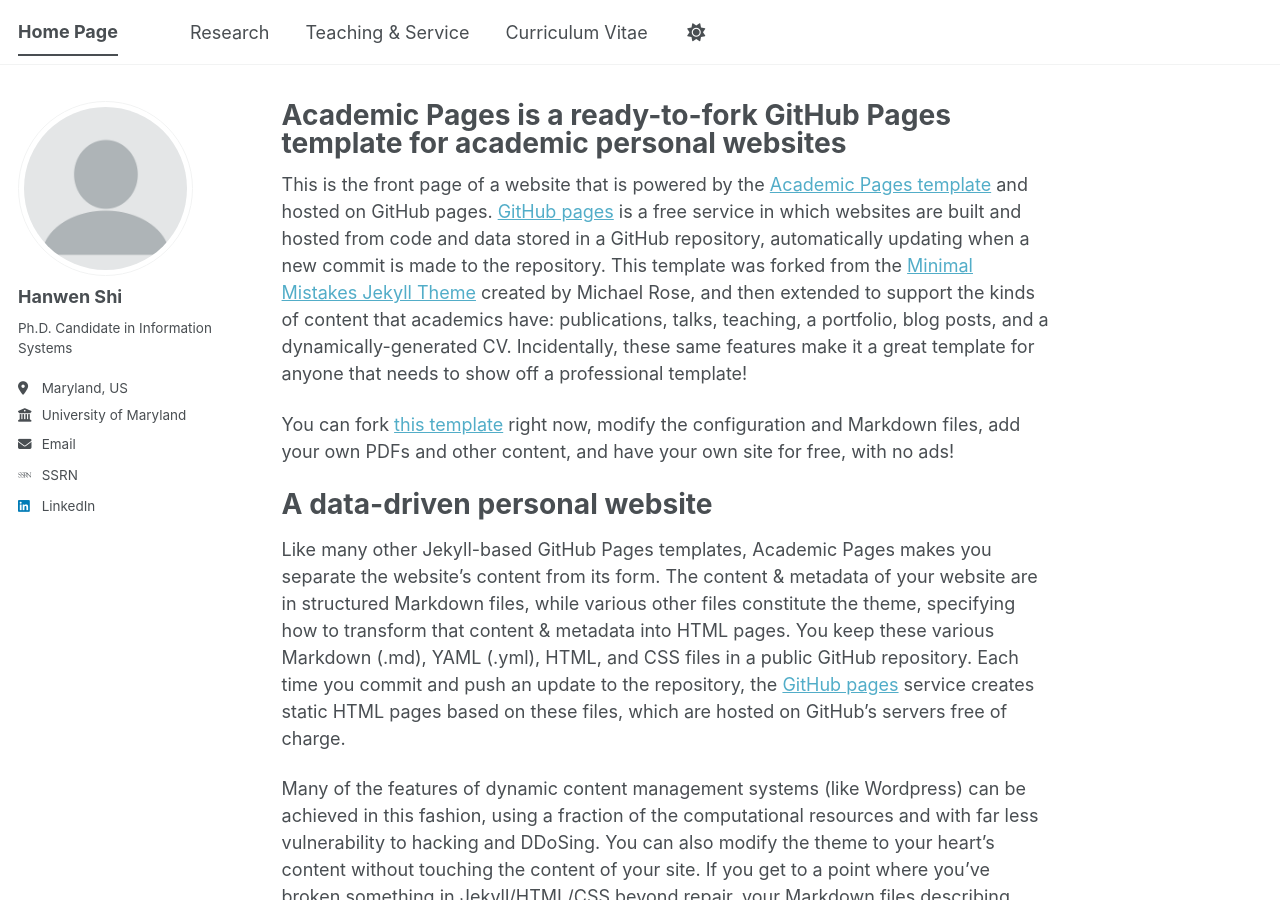
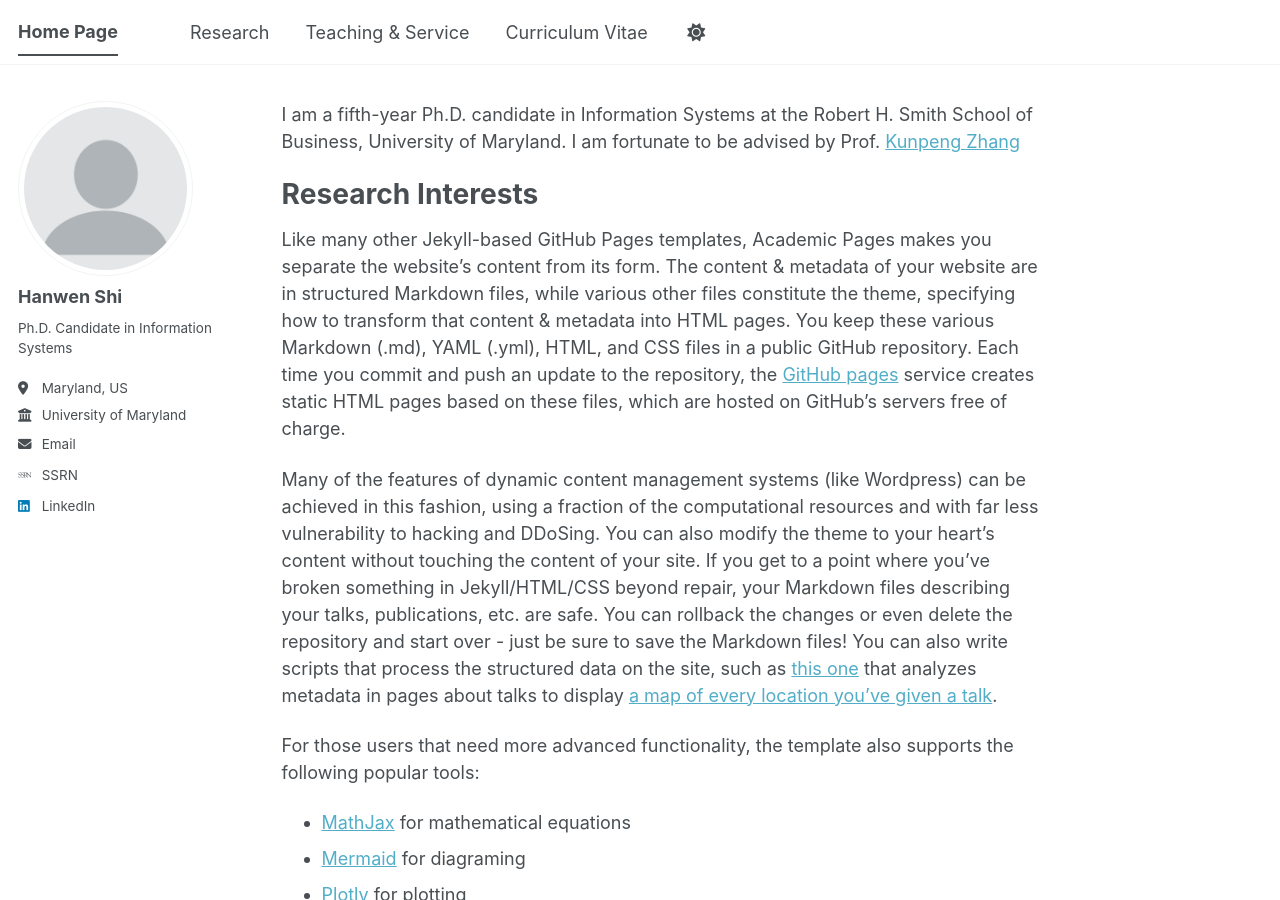
Before and after one commit to FrankieShih/frankieshih.github.io, a Jekyll site: the page built from _pages/about.md, in a window 1280 px wide and 900 px high. Built offline with Jekyll 4.4.1, drawn with Linux system fonts in a browser that asks for light colours; some web fonts are replaced; a script bundle is joined from its source files by our own code; library files that are not in the unit come from our copies.

Commit message:
Update about.md

```diff
--- a/_pages/about.md
+++ b/_pages/about.md
@@ -1,17 +1,15 @@
 ---
 permalink: /
-title: "Academic Pages is a ready-to-fork GitHub Pages template for academic personal websites"
+title: #"Academic Pages is a ready-to-fork GitHub Pages template for academic personal websites"
 author_profile: true
 redirect_from:
   - /about/
   - /about.html
 ---
 
-This is the front page of a website that is powered by the [Academic Pages template](https://github.com/academicpages/academicpages.github.io) and hosted on GitHub pages. [GitHub pages](https://pages.github.com) is a free service in which websites are built and hosted from code and data stored in a GitHub repository, automatically updating when a new commit is made to the repository. This template was forked from the [Minimal Mistakes Jekyll Theme](https://mmistakes.github.io/minimal-mistakes/) created by Michael Rose, and then extended to support the kinds of content that academics have: publications, talks, teaching, a portfolio, blog posts, and a dynamically-generated CV. Incidentally, these same features make it a great template for anyone that needs to show off a professional template!
+I am a fifth-year Ph.D. candidate in Information Systems at the Robert H. Smith School of Business, University of Maryland. I am fortunate to be advised by Prof. [Kunpeng Zhang](https://kpzhang.github.io/)
 
- You can fork [this template](https://github.com/academicpages/academicpages.github.io) right now, modify the configuration and Markdown files, add your own PDFs and other content, and have your own site for free, with no ads!
-
-A data-driven personal website
+Research Interests
 ======
 Like many other Jekyll-based GitHub Pages templates, Academic Pages makes you separate the website's content from its form. The content & metadata of your website are in structured Markdown files, while various other files constitute the theme, specifying how to transform that content & metadata into HTML pages. You keep these various Markdown (.md), YAML (.yml), HTML, and CSS files in a public GitHub repository. Each time you commit and push an update to the repository, the [GitHub pages](https://pages.github.com/) service creates static HTML pages based on these files, which are hosted on GitHub's servers free of charge.
 
```
